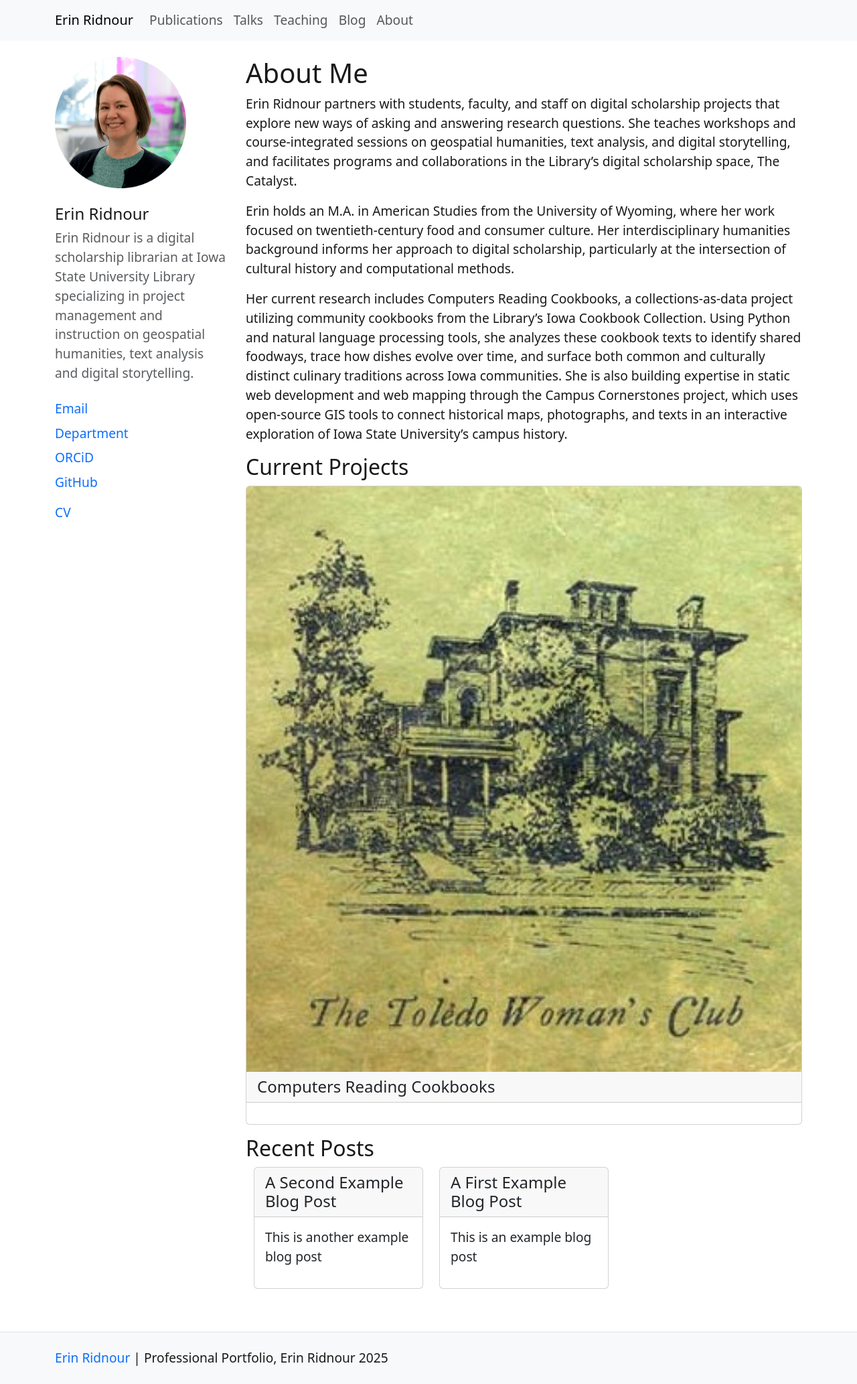
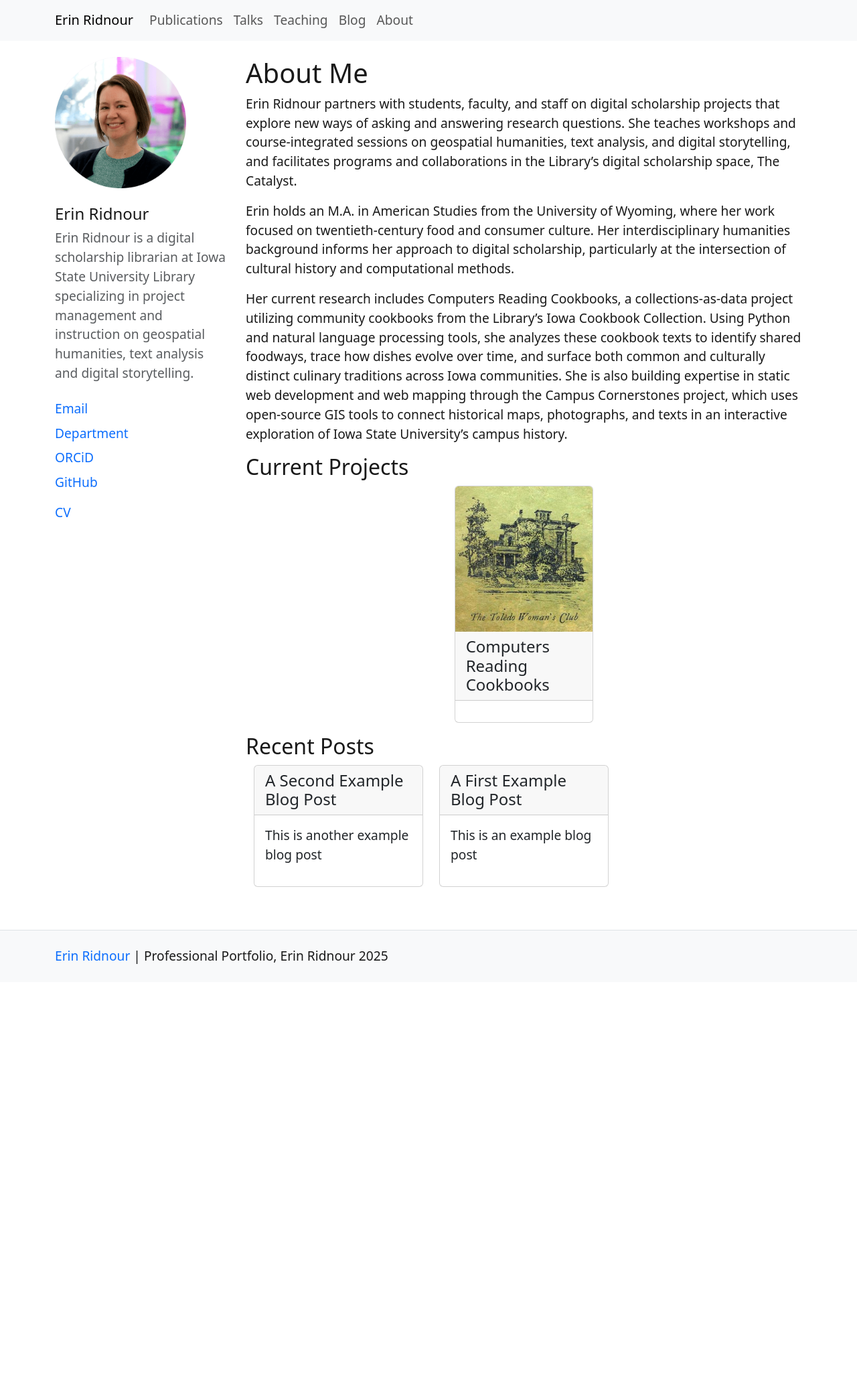
Before and after one commit to emanderson811/ridnour-portfolio, a Jekyll site: the page built from index.md, in a window 1280 px wide. Shown: the whole page at 67% size. Built offline with Jekyll 4.4.1, drawn with Linux system fonts in a browser that asks for light colours; after the commit the page ends 1466 px from its top, so only the background shows below that.

Commit message:
update card

```diff
--- a/index.md
+++ b/index.md
@@ -10,7 +10,7 @@ Her current research includes Computers Reading Cookbooks, a collections-as-data
 
 ## Current Projects
 
-{% include card.html img="toledoclub.jpg" header="Computers Reading Cookbooks" centered="true" %}
+{% include card.html img="toledoclub.jpg" header="Computers Reading Cookbooks" centered="true" width="25" %}
 
 ## Recent Posts
 
```
